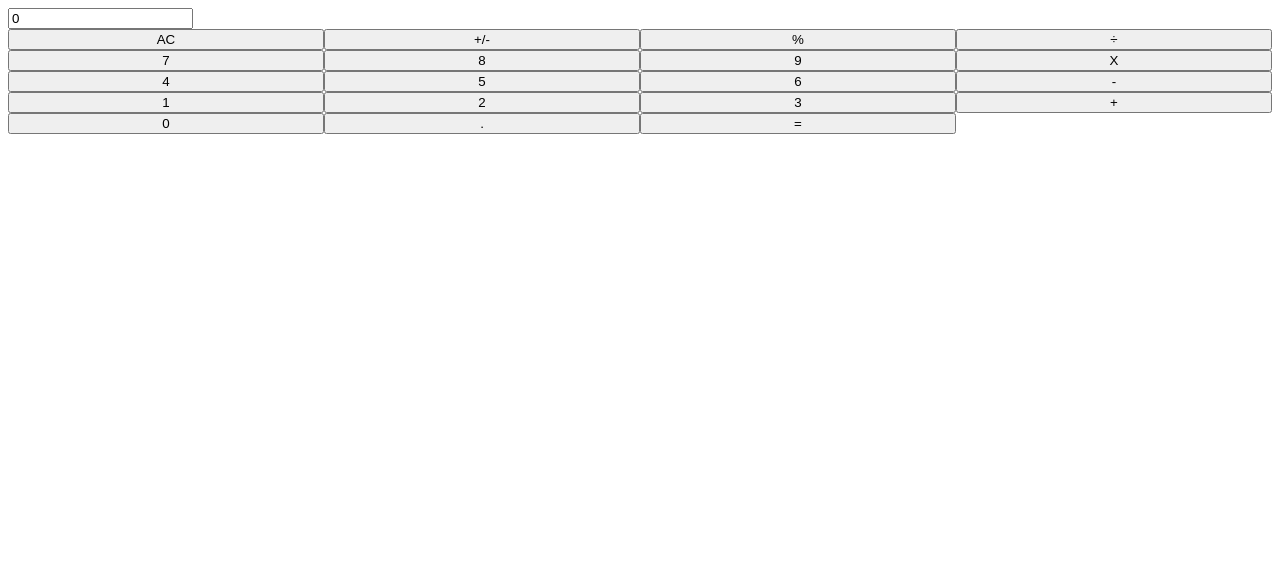
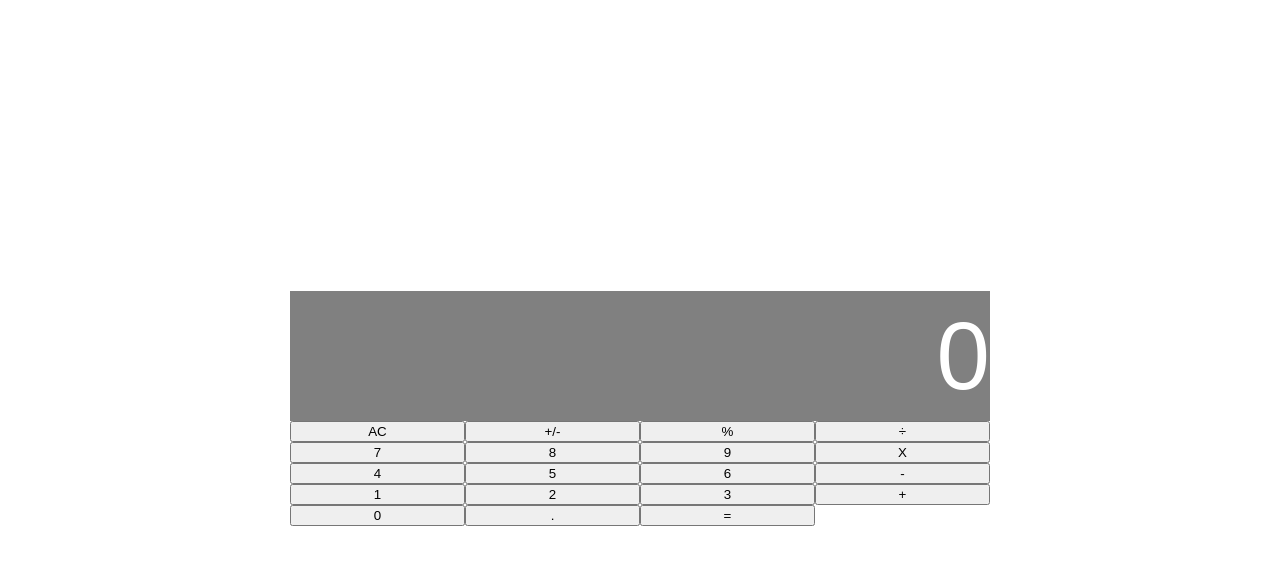
Before and after one commit to jcromerohdz/Magicians-calc, a React (Create React App) app: page / in a window 1280 px wide. Shown: the top 564 px of the page. Built offline with nearby package versions, Linux system fonts and the light colour scheme.

Commit message:
Styling the App component and Display Component

```diff
--- a/public/index.html
+++ b/public/index.html
@@ -24,7 +24,7 @@
       work correctly both with client-side routing and a non-root public URL.
       Learn how to configure a non-root public URL by running `npm run build`.
     -->
-    <title>React App</title>
+    <title>Calculator App</title>
   </head>
   <body>
     <noscript>You need to enable JavaScript to run this app.</noscript>
--- /dev/null
+++ b/src/components/App.css
@@ -0,0 +1,5 @@
+.container-app {
+  width: 700px;
+  margin: auto;
+  font-family: Arial, sans-serif;
+}
--- a/src/components/App.js
+++ b/src/components/App.js
@@ -3,6 +3,8 @@
 import React from 'react';
 import Display from './Display';
 import ButtonPanel from './ButtonPanel';
+
+import './App.css';
 
 class App extends React.Component {
   constructor(props) {
@@ -14,7 +16,7 @@ class App extends React.Component {
 
   render() {
     return (
-      <div className="">
+      <div className="container-app">
         <Display />
         <ButtonPanel />
       </div>
--- /dev/null
+++ b/src/components/Display.css
@@ -0,0 +1,9 @@
+.calculator-display {
+  color: white;
+  background: gray;
+  line-height: 130px;
+  font-size: 6em;
+  -webkit-box-flex: 1;
+  flex: 1;
+  text-align: right;
+}
--- a/src/components/Display.js
+++ b/src/components/Display.js
@@ -3,12 +3,14 @@
 import React from 'react';
 import PropTypes from 'prop-types';
 
+import './Display.css';
+
 // eslint-disable-next-line react/prefer-stateless-function
 class Display extends React.Component {
   render() {
     return (
-      <div>
-        <input type="text" defaultValue={this.props.result} />
+      <div className="calculator-display">
+        {this.props.result}
       </div>
     );
   }
--- /dev/null
+++ b/src/index.css
@@ -0,0 +1,6 @@
+#root {
+  display: flex;
+  align-items: center;
+  justify-content: center;
+  height: 100vh;
+}
--- a/src/index.js
+++ b/src/index.js
@@ -2,6 +2,8 @@ import React from 'react';
 import ReactDOM from 'react-dom';
 import App from './components/App';
 
+import './index.css';
+
 ReactDOM.render(
   <App />, document.querySelector('#root'),
 );
```
